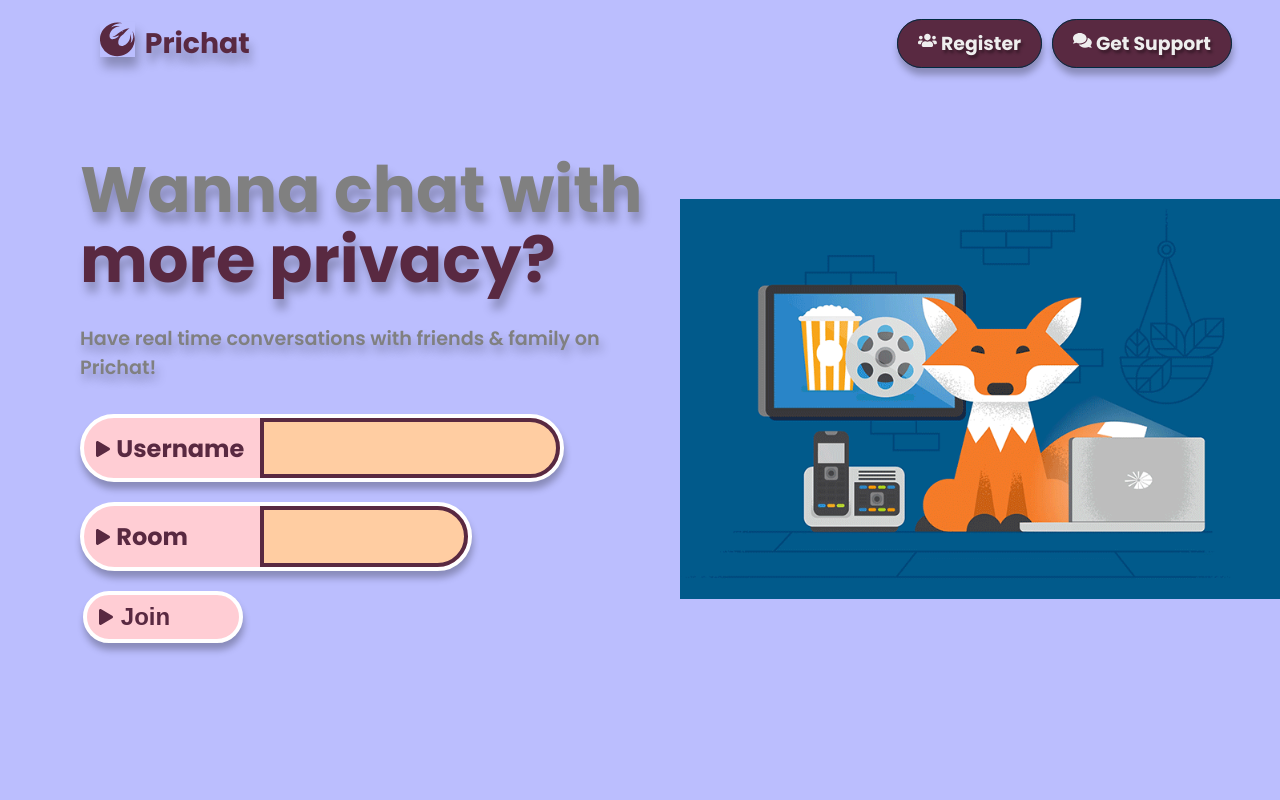
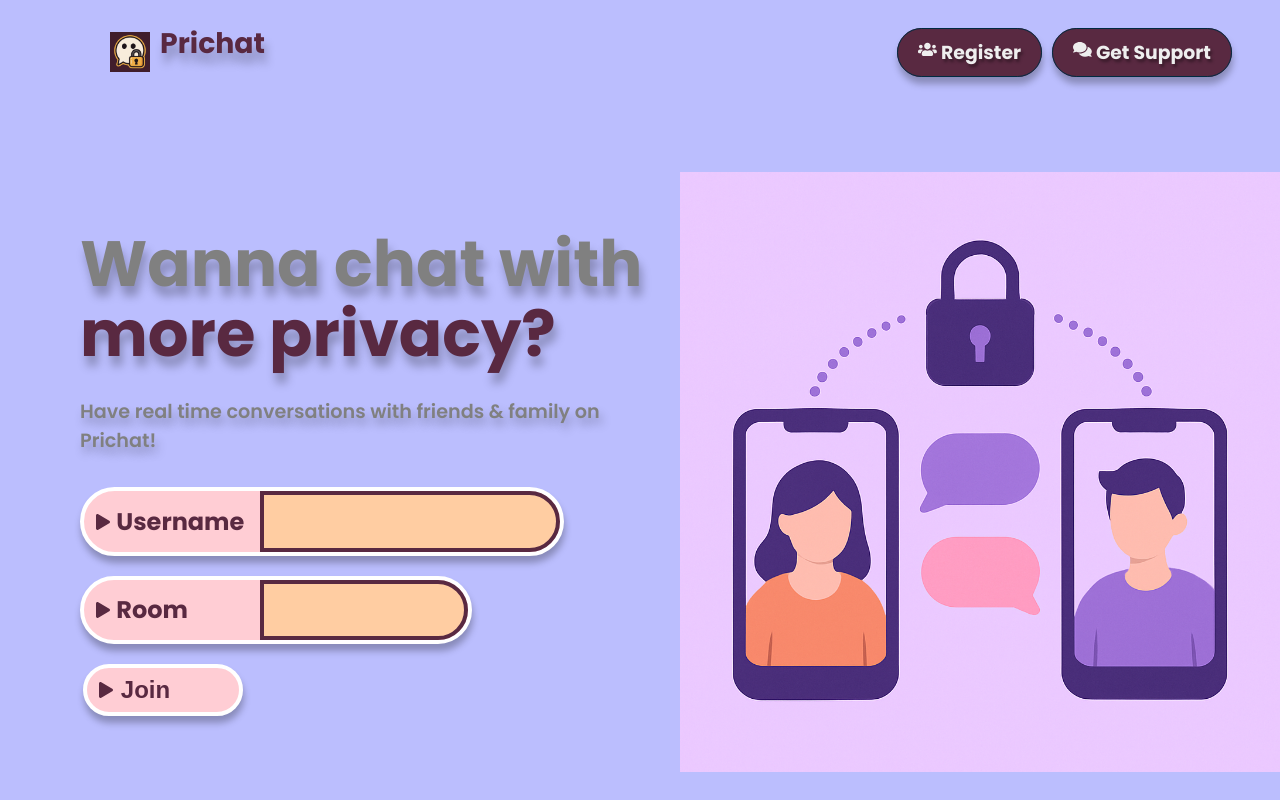
Before and after one commit to AkhilAjithkumar473/Prichat, a React (Create React App) app in the folder client/: page / in a window 1280 px wide. Built offline with nearby package versions, Linux system fonts and the light colour scheme.

Commit message:
Added new logo and image

```diff
--- a/client/src/components/LandingPage/LandingPage.css
+++ b/client/src/components/LandingPage/LandingPage.css
@@ -45,6 +45,11 @@ nav {
   align-items: flex-start;
   padding: 10px 20px;
   text-shadow: 3px 10px 10px rgba(0, 0, 0, 0.27);
+}
+.logo {
+  width: 40px;
+  height: auto;
+  padding: 10px 10px;
 }
 nav > div > svg {
   font-size: 2.17rem;
--- a/client/src/components/LandingPage/LandingPage.js
+++ b/client/src/components/LandingPage/LandingPage.js
@@ -1,8 +1,9 @@
 import React, { useState } from "react";
 import { Link } from "react-router-dom";
-import { FaComments, FaUsers, FaPhoenixSquadron, FaPlay } from "react-icons/fa";
+import { FaComments, FaUsers, FaPlay } from "react-icons/fa";
 
-import foxImage from "../../images/july-banner.svg";
+import logo from '../../icons/prichat_logo.png'
+import frontImg from '../../icons/frontImg.png'
 import "./LandingPage.css";
 
 const LandingPage = () => {
@@ -13,7 +14,7 @@ const LandingPage = () => {
     <>
       <nav>
         <div className="brand">
-          <FaPhoenixSquadron />
+          <img src={logo} className="logo" alt="logo" />
           Prichat
         </div>
         <div>
@@ -79,7 +80,7 @@ const LandingPage = () => {
             </Link>
         </section>
         <section className="flex-container">
-          <img src={foxImage} alt="fox background" />
+          <img src={frontImg} alt="front" />
         </section>
       </main>
     </>
```
Also changed, not shown: client/src/icons/frontImg.png (added), client/src/icons/prichat_logo.png (added).
